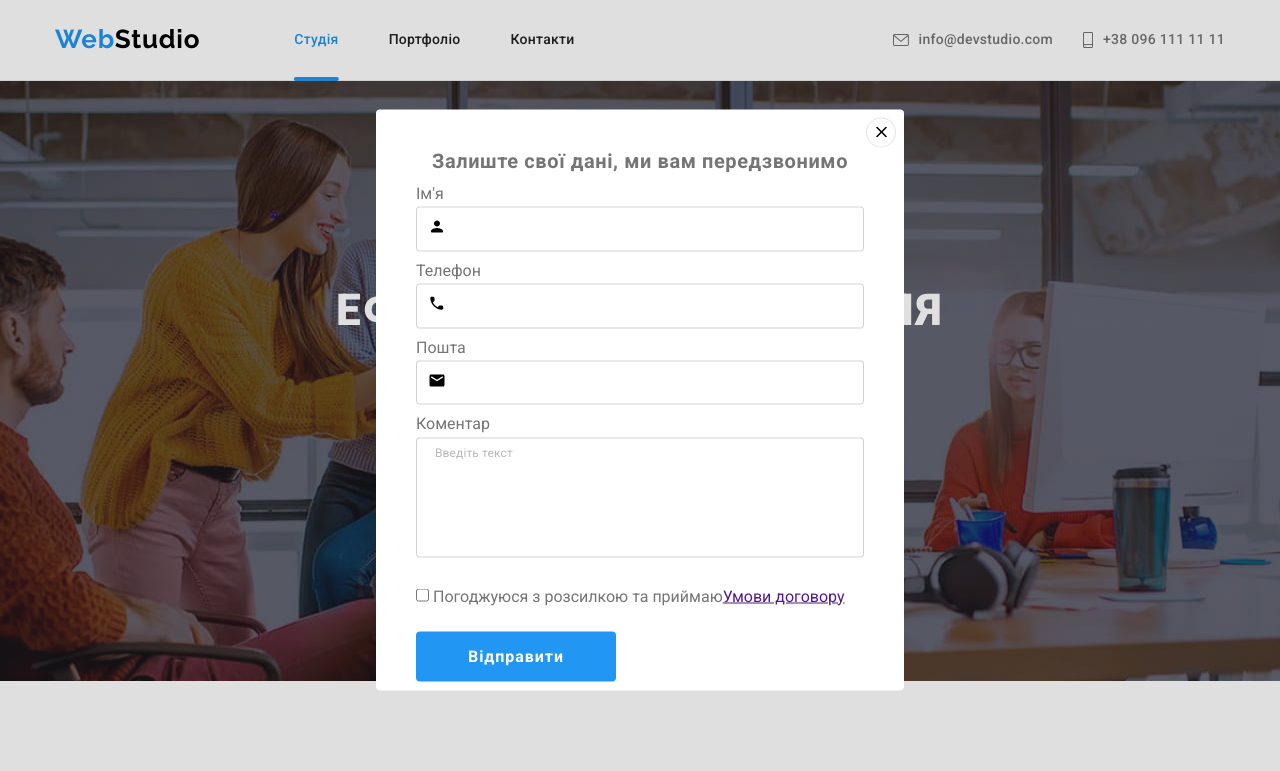
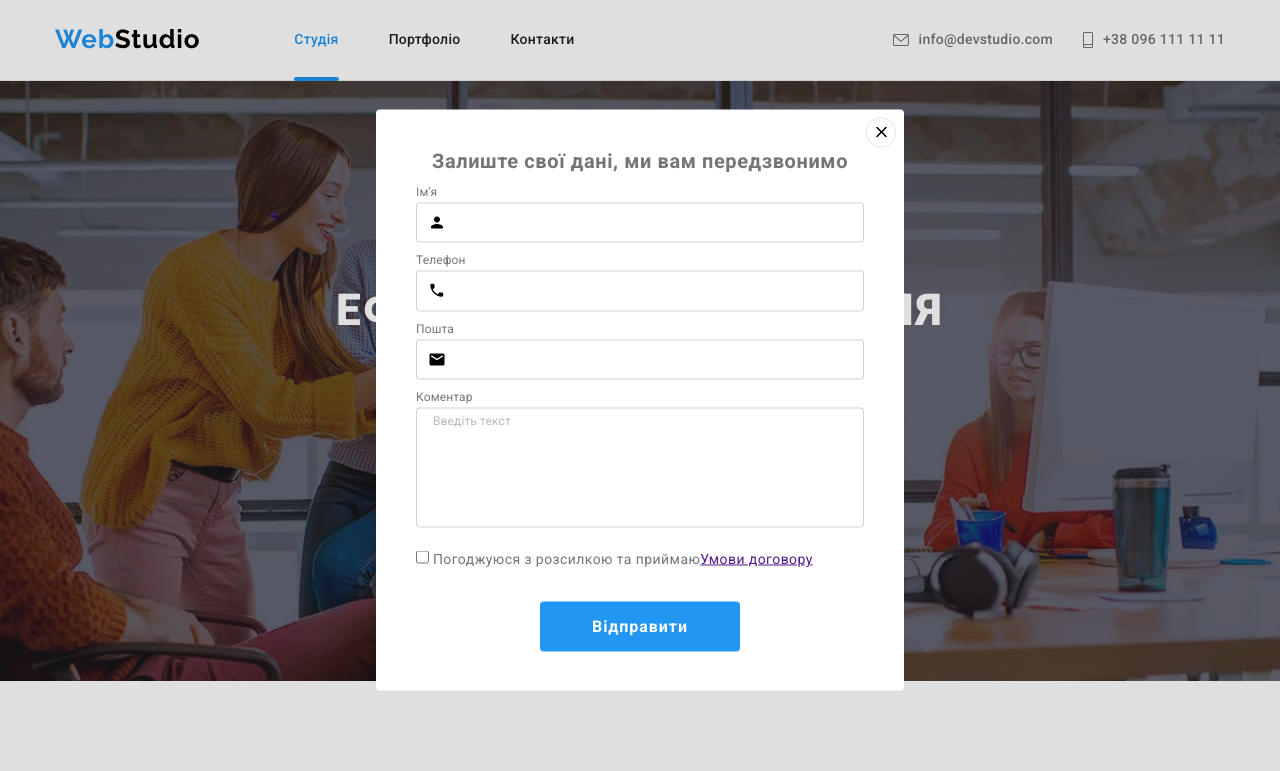
Before and after one commit to yarikgorpl/goit-markup-hw-06, a plain HTML site: page index.html in a window 1280 px wide. Both pictures are taken after a click on the button "Замовити послугу". Shown: the top 771 px of the page. Drawn offline with nearby package versions, Linux system fonts and the light colour scheme.

Commit message:
розмітка кнопки

```diff
--- a/css/style.css
+++ b/css/style.css
@@ -748,14 +748,13 @@ ul {
   position: relative;
   display: flex;
   flex-direction: column;
-  margin-bottom: 10px;
   width: 448px;
 }
 .form-field input {
-  margin: 0;
-  padding: 12px;
+  padding: 10px 11px;
   border: 1px solid var(--contact-form-border-color);
   border-radius: 4px;
+  margin-bottom: 10px;
 }
 .form-comment {
   height: 120px;
@@ -763,21 +762,30 @@ ul {
   border-radius: 4px;
   resize: none;
   margin-bottom: 20px;
+  padding: 12px 16px;
 }
 .form-comment::placeholder {
-  padding: 12px 16px;
   font-size: 12px;
   line-height: 1.17px;
   letter-spacing: 0.01em;
   color: rgba(117, 117, 117, 0.5);
 }
 .form-field label {
+  font-size: 12px;
+  line-height: 1.17;
+  letter-spacing: 0.01em;
   margin-bottom: 4px;
 }
 .policy {
   margin-bottom: 30px;
+  font-size: 14px;
+  line-height: 1.71;
+  letter-spacing: 0.03em;
 }
 .form-button {
+  position: absolute;
+  left: 50%;
+  transform: translateX(-50%);
   color: var(--hero-footer-text-color);
   background-color: var(--accent-color);
   font-weight: 700;
@@ -788,11 +796,9 @@ ul {
   border-radius: 4px;
   cursor: pointer;
   padding: 10px 52px;
-  display: flex;
 }
 .form-icon {
   position: absolute;
-  top: 50%;
+  top: 29px;
   left: 12px;
-  /* transform: translateY(-50%); */
 }
--- a/index.html
+++ b/index.html
@@ -391,8 +391,10 @@
                 placeholder="Введіть текст"
               ></textarea>
             </div>
-            <input class="policy" type="checkbox" name="policy" value="policy" />
-            Погоджуюся з розсилкою та приймаю<span><a href="">Умови договору</a> </span>
+            <div class="policy">
+              <input type="checkbox" name="policy" value="policy" />
+              Погоджуюся з розсилкою та приймаю<span><a href="">Умови договору</a> </span>
+            </div>
             <button type="submit" class="form-button">Відправити</button>
           </form>
         </div>
```
